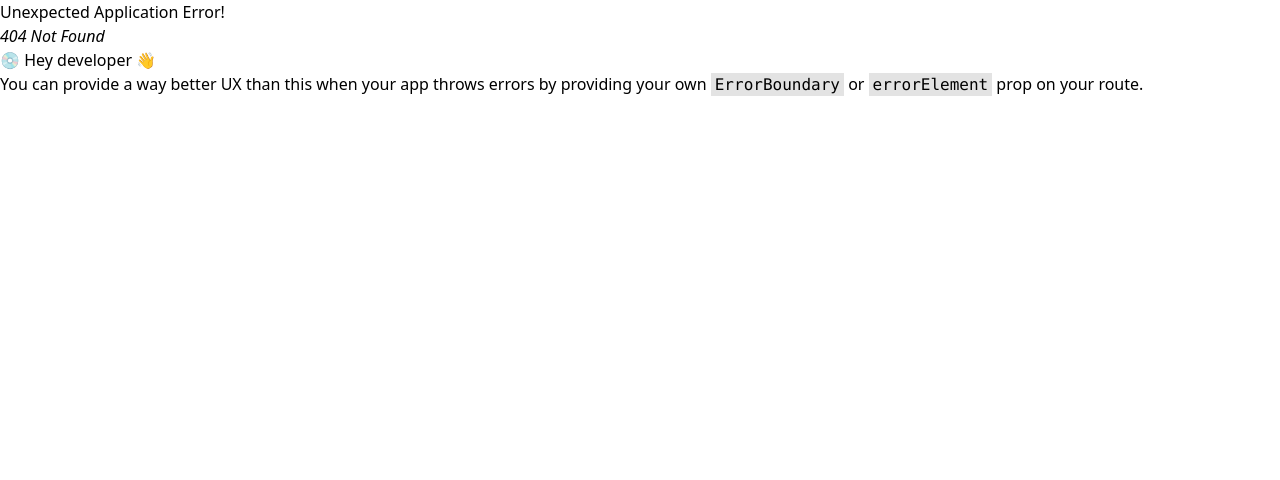
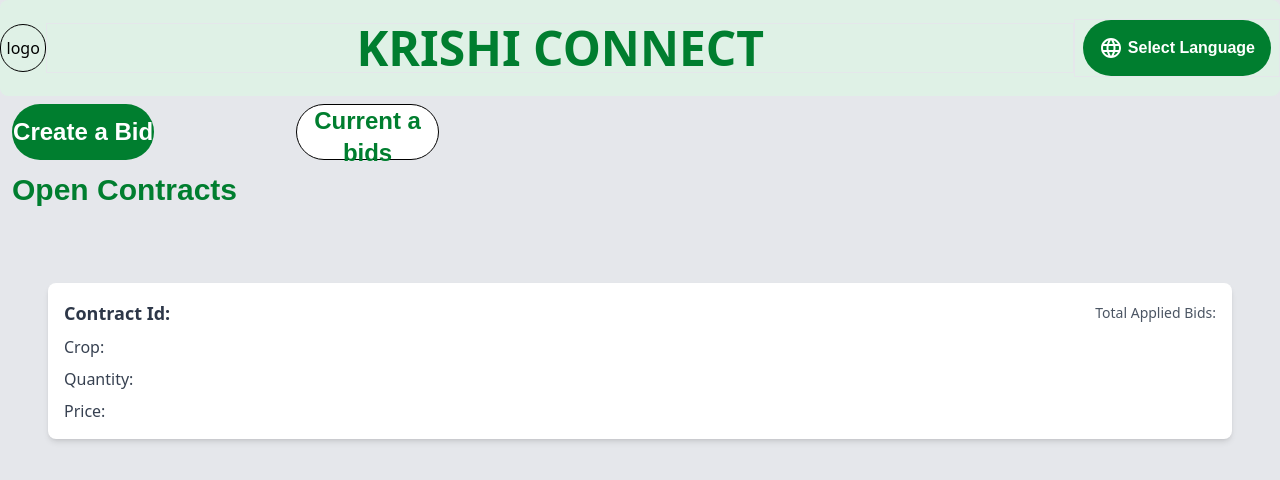
Before and after one commit to raiashpanda007/Kisan-Connect, a React (Vite) app in the folder Frontend/: page /contractor/home in a window 1280 px wide. Before the commit this address had no page. Shown: the top 480 px of the page. Built offline with nearby package versions, Linux system fonts and the light colour scheme.

Commit message:
Contractor home page complete

```diff
--- a/Frontend/package.json
+++ b/Frontend/package.json
@@ -12,6 +12,7 @@
   "dependencies": {
     "@emotion/react": "^11.13.3",
     "@emotion/styled": "^11.13.0",
+    "@headlessui/react": "^2.1.5",
     "@mui/icons-material": "^6.0.2",
     "@mui/material": "^6.0.2",
     "@reduxjs/toolkit": "^2.2.7",
--- a/Frontend/src/App.jsx
+++ b/Frontend/src/App.jsx
@@ -3,7 +3,7 @@ import  {header as Header}  from "./Components/Component.js";
 
 function App() {
   return (
-    <div className="h-screen w-screen overflow-none relative">
+    <div className="h-screen w-screen overflow-none relative bg-gray-200">
       <Header />
       <Outlet />
     </div>
--- a/Frontend/src/Components/Button/Button2.jsx
+++ b/Frontend/src/Components/Button/Button2.jsx
@@ -1,9 +1,9 @@
 import React from 'react'
 
-function Button2() {
+function Button2({label="Sign Up"}) {
   return (
     <button className='h-14 w-1/3  bg-white border border-black text-2xl rounded-l-full rounded-r-full'>
-      <h1 className=' text-customDarkgreen font-outfit font-semibold'>Sign Up</h1>
+      <h1 className=' text-customDarkgreen font-outfit font-semibold'>{label}</h1>
     </button>
   )
 }
--- a/Frontend/src/Components/Component.js
+++ b/Frontend/src/Components/Component.js
@@ -1,5 +1,5 @@
 import header from "./header_component";
-
+import ContractListItem from "./SingleContractList";
 import InputBox from "./InputBox";
 
-export {header,InputBox}
+export {header,InputBox,ContractListItem};
--- /dev/null
+++ b/Frontend/src/Components/SingleContractList.jsx
@@ -0,0 +1,33 @@
+import React from "react";
+import { Transition } from '@headlessui/react';
+
+
+function SingleContractList({contractId,Crop,quantity,Price,TotalBidsApplied}) {
+  return (
+    <div className="relative z-20 w-full cursor-pointer">
+      <Transition
+        show={true}
+        enter="transition-opacity duration-500"
+        enterFrom="opacity-0"
+        enterTo="opacity-100"
+        leave="transition-opacity duration-300"
+        leaveFrom="opacity-100"
+        leaveTo="opacity-0"
+      >
+        <div className="p-4 bg-white rounded-lg shadow-md hover:shadow-lg transition-all transform hover:scale-105">
+          <div className="flex justify-between items-center">
+            <span className="font-semibold text-lg text-[#2D3748]">
+              Contract Id:{" "}
+            </span>
+            <span className="text-sm text-gray-600">Total Applied Bids: </span>
+          </div>
+          <div className="mt-2 text-gray-700">Crop:</div>
+          <div className="mt-2 text-gray-700">Quantity:</div>
+          <div className="mt-2 text-gray-700">Price:</div>
+        </div>
+      </Transition>
+    </div>
+  );
+}
+
+export default SingleContractList;
--- a/Frontend/src/Screen/Contractor/Contractor.js
+++ b/Frontend/src/Screen/Contractor/Contractor.js
@@ -1,3 +1,4 @@
 import Login from './Login';
 import SignUp from './SignUp';
-export {Login,SignUp};
+import Home from './Home';
+export {Login,SignUp,Home};
--- /dev/null
+++ b/Frontend/src/Screen/Contractor/Home.jsx
@@ -0,0 +1,25 @@
+import React from "react";
+import { Button1, Button2 } from "../../Components/Button/Button.js";
+import {ContractListItem} from "../../Components/Component.js"
+function Home() {
+  return (
+    <div className="h-full w-full">
+
+        <div className="ml-3 h-1/5 w-1/3 flex items-end justify-between text-center  ">
+          <Button1 label={"Create a Bid"} />
+          <Button2 label={"Current a bids"} />
+        </div>
+        <div className=" h-4/5 p-3">
+          <h1 className="h-1/6 text-3xl  font-outfit text-customDarkgreen font-semibold ">
+            Open Contracts
+          </h1>
+          <div className=" h-5/6 flex flex-col items-center overflow-auto px-9 py-2">
+            <ContractListItem />
+          </div>
+        </div>
+
+    </div>
+  );
+}
+
+export default Home;
--- a/Frontend/src/main.jsx
+++ b/Frontend/src/main.jsx
@@ -9,7 +9,7 @@ import {
   createBrowserRouter,
   createRoutesFromElements,
 } from "react-router-dom";
-import {Login , SignUp} from'./Screen/Contractor/Contractor.js';
+import {Login , SignUp, Home} from'./Screen/Contractor/Contractor.js';
 import {Login as FarmerLogin, SignUp as FarmerSignUp} from'./Screen/Farmer/Farmer.js';
 import { Provider } from "react-redux";
 import store from "./Store/Store.js";
@@ -19,6 +19,7 @@ const router = createBrowserRouter(
       <Route path="" element={<Landing_Screen/>} />
       <Route path="contractor/login" element={<Login />} />
       <Route path="contractor/signup" element={<SignUp />} />
+      <Route path='contractor/home' element={<Home />} />
       <Route path="farmer/login" element={<FarmerLogin />} />
       <Route path="farmer/signup" element={<FarmerSignUp />} />
     </Route>
```
Also changed, not shown: 1 other file (tests, documents, lock files or other folders).
